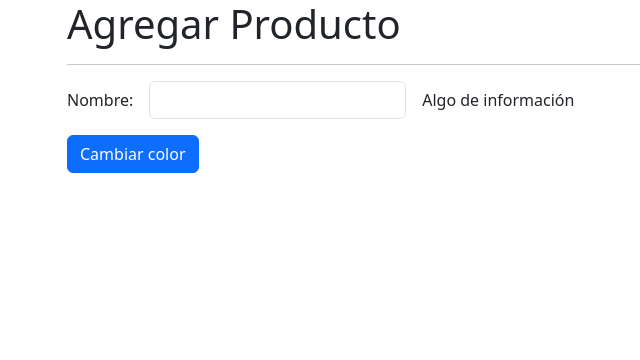
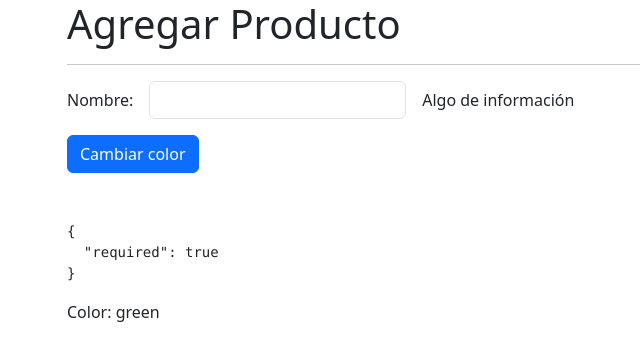
Before and after one commit to JorgeLuisParedes/directive-signals, an Angular app: page /products/product in a window 1280 px wide. Shown: the top 360 px of the page, without its empty margins (15-655 px from the left). Built offline with nearby package versions, Linux system fonts and the light colour scheme.

Commit message:
Formulario reactivo tradicional

```diff
--- a/src/app/products/pages/product-page/product-page.component.html
+++ b/src/app/products/pages/product-page/product-page.component.html
@@ -1,12 +1,12 @@
 <h1>Agregar Producto</h1>
 <hr>
-<form>
+<form [formGroup]="myForm">
 	<div class="row g-3 align-items-center mb-3">
 		<div class="col-auto">
 			<label>Nombre:</label>
 		</div>
 		<div class="col-auto">
-			<input type="text" class="form-control">
+			<input type="text" class="form-control" formControlName="name">
 		</div>
 		<div class="col-auto">
 			<span>Algo de información</span>
@@ -14,9 +14,11 @@
 	</div>
 	<div class="row">
 		<div class="col">
-			<button class="btn btn-primary">
+			<button (click)="changeColor()" class="btn btn-primary">
 				Cambiar color
 			</button>
 		</div>
 	</div>
 </form>
+<pre class="mt-5">{{ myForm.get('name')?.errors | json }}</pre>
+<p>Color: {{ color }}</p>
--- a/src/app/products/pages/product-page/product-page.component.ts
+++ b/src/app/products/pages/product-page/product-page.component.ts
@@ -1,9 +1,19 @@
-import { Component } from '@angular/core';
+import { Component, inject } from '@angular/core';
+import { FormBuilder, FormGroup, Validators } from '@angular/forms';
 
 @Component({
-  templateUrl: './product-page.component.html',
-  styleUrl: './product-page.component.css'
+	templateUrl: './product-page.component.html',
+	styleUrl: './product-page.component.css',
 })
 export class ProductPageComponent {
+	// constructor(private fb: FormBuilder) {}
+	private fb = inject(FormBuilder);
+	public color: string = 'green';
+	public myForm: FormGroup = this.fb.group({
+		name: ['', [Validators.required, Validators.minLength(6), Validators.email]],
+	});
 
+	changeColor() {
+		this.color = '#xxxxxx'.replace(/x/g, (y) => ((Math.random() * 16) | 0).toString(16));
+	}
 }
```
Also changed, not shown: src/app/products/products.module.ts (+3 -4 lines).
